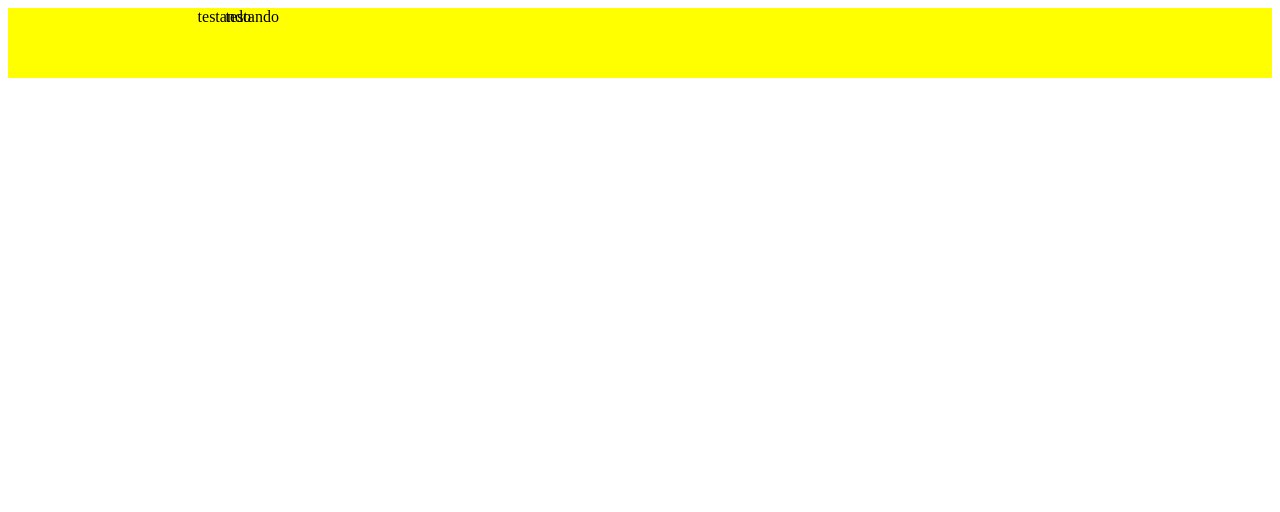
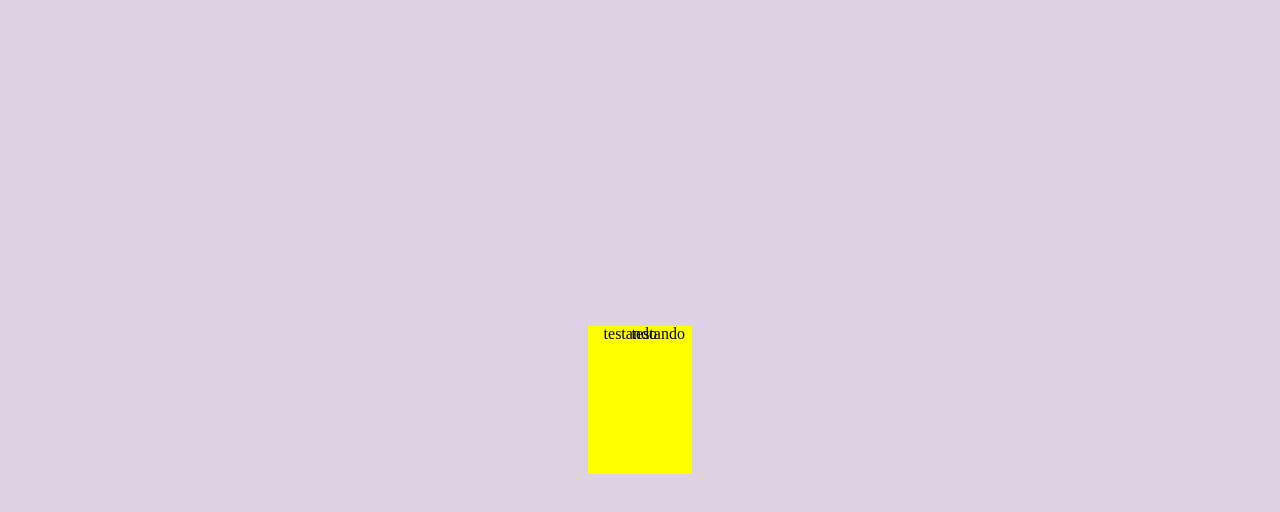
Before and after one commit to damondias/autogogo-front, a React (Vite) app: page / in a window 1280 px wide. Shown: the top 512 px of the page. Built offline with nearby package versions, Linux system fonts and the light colour scheme.

Commit message:
style: Reset and Global Styles

```diff
--- a/src/main.jsx
+++ b/src/main.jsx
@@ -1,9 +1,13 @@
 import React from 'react'
 import ReactDOM from 'react-dom/client'
 import App from './App.jsx'
+import ResetStyle from './styles/ResetStyle.jsx'
+import GlobalStyle from './styles/GlobalStyle.jsx'
 
 ReactDOM.createRoot(document.getElementById('root')).render(
   <React.StrictMode>
+    <ResetStyle />
+    <GlobalStyle />
     <App />
   </React.StrictMode>,
 )
--- /dev/null
+++ b/src/styles/GlobalStyle.jsx
@@ -0,0 +1,28 @@
+import { createGlobalStyle } from "styled-components"
+
+const GlobalStyle = createGlobalStyle`
+
+	padding: 0;
+	margin: 0;
+	box-sizing: border-box;
+
+	body, html {
+		width: 100vw;
+		height: 100vh;
+
+		font-family: 'Raleway', sans-serif;
+		color: #ffffff;
+
+	}
+	:root{
+		width: 100%;
+  		height: 100%;
+
+		display: flex;
+  		justify-content: center;
+        align-items: center;
+  	    background: #ded1e3;
+	}
+`
+
+export default GlobalStyle
--- /dev/null
+++ b/src/styles/ResetStyle.jsx
@@ -0,0 +1,49 @@
+import { createGlobalStyle } from "styled-components"
+
+const ResetStyle = createGlobalStyle`
+    html, body, div, span, applet, object, iframe,
+	h1, h2, h3, h4, h5, h6, p, blockquote, pre,
+	a, abbr, acronym, address, big, cite, code,
+	del, dfn, em, img, ins, kbd, q, s, samp,
+	small, strike, strong, sub, sup, tt, var,
+	b, u, i, center,
+	dl, dt, dd, ol, ul, li,
+	fieldset, form, label, legend,
+	table, caption, tbody, tfoot, thead, tr, th, td,
+	article, aside, canvas, details, embed,
+	figure, figcaption, footer, header, hgroup,
+	menu, nav, output, ruby, section, summary,
+	time, mark, audio, video {
+		margin: 0;
+		padding: 0;
+		border: 0;
+		font-size: 100%;
+		font: inherit;
+		vertical-align: baseline;
+	}
+	/* HTML5 display-role reset for older browsers */
+	article, aside, details, figcaption, figure,
+	footer, header, hgroup, menu, nav, section {
+		display: block;
+	}
+	body {
+		line-height: 1;
+	}
+	ol, ul {
+		list-style: none;
+	}
+	blockquote, q {
+		quotes: none;
+	}
+	blockquote:before, blockquote:after,
+	q:before, q:after {
+		content: '';
+		content: none;
+	}
+	table {
+		border-collapse: collapse;
+		border-spacing: 0;
+	}
+`
+
+export default ResetStyle
```
